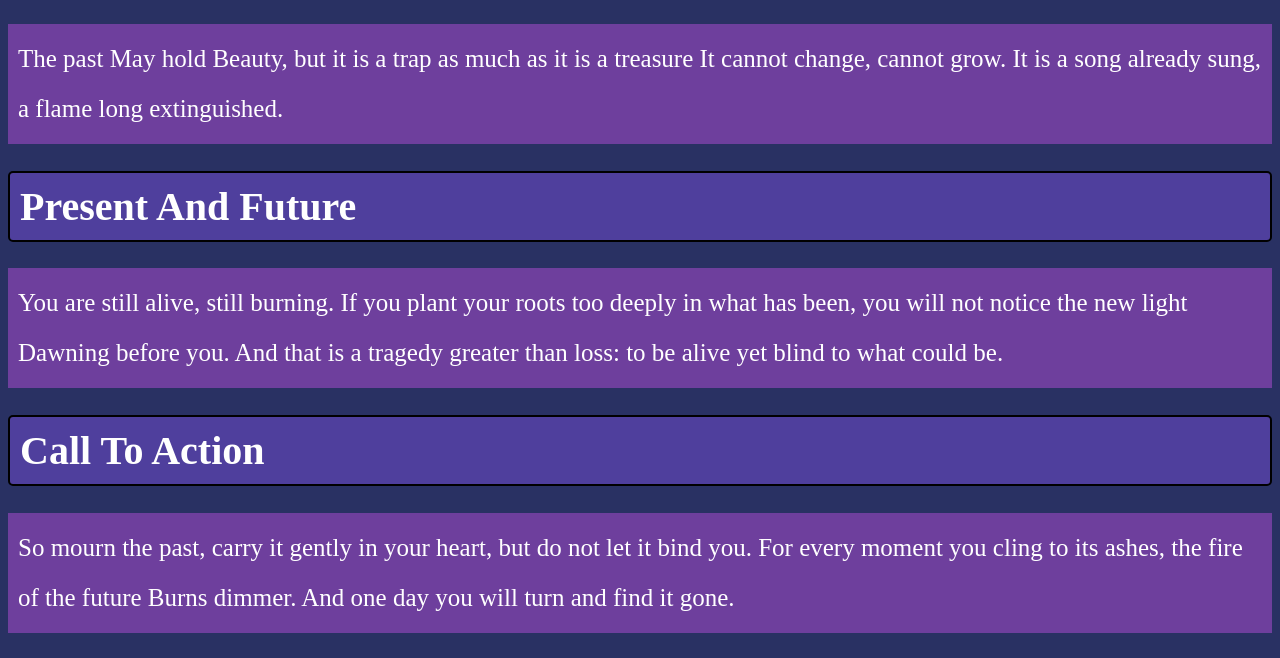
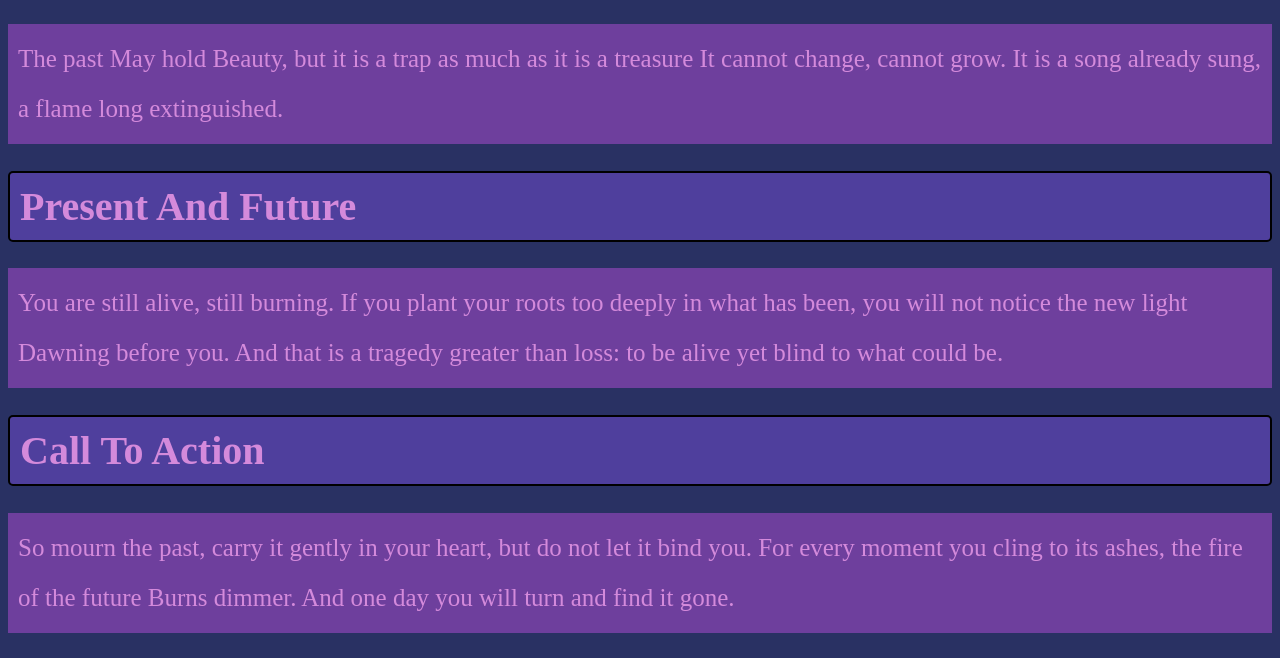
Before and after one commit to Om820saudager/ReflectionQuote, a plain HTML site: page index.html in a window 1280 px wide. Shown: the part 690-1348 px from the top of the page. Drawn offline with Linux system fonts and the light colour scheme.

Commit message:
Update QuoteCss.css

```diff
--- a/QuoteCss.css
+++ b/QuoteCss.css
@@ -9,7 +9,7 @@ h1{
     font-size: 40px;
     font-weight: bold;
     border-radius: 5px;
-    color: #ffffff;  /* on the phone */
+    color: #D48ADB;  /* on the phone */
 }
 
 h1:hover{
@@ -22,5 +22,5 @@ p{
    padding: 10px;
    line-height: 2;
    background-color: #6E3F9D;
-   color: #ffffff;
+   color: #D48ADB;
 }
```
